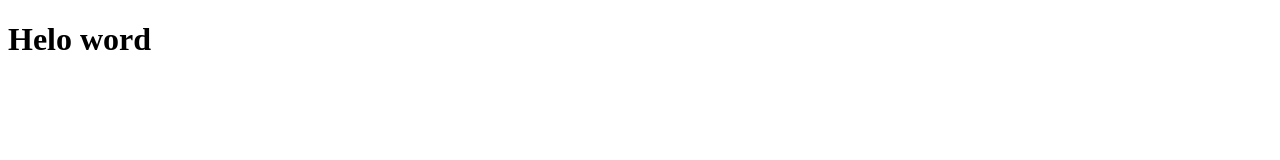
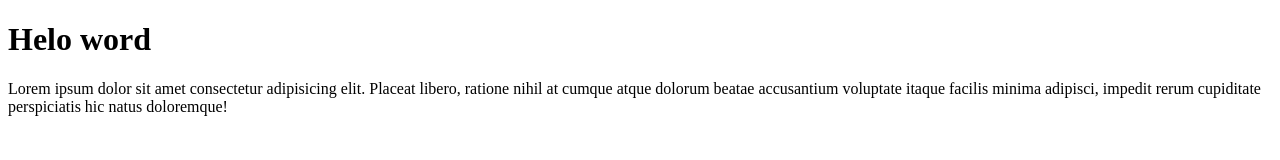
Before and after one commit to pasib0215/lat-git-remote, a plain HTML site: page index.html in a window 1280 px wide. Drawn offline with Linux system fonts and the light colour scheme.

Commit message:
menambahkan paragraf

```diff
--- a/index.html
+++ b/index.html
@@ -10,6 +10,9 @@
 <body>
 
     <h1>Helo word</h1>
+    <p>Lorem ipsum dolor sit amet consectetur adipisicing elit. Placeat libero, ratione nihil at cumque atque dolorum
+        beatae accusantium voluptate itaque facilis minima adipisci, impedit rerum cupiditate perspiciatis hic natus
+        doloremque!</p>
 </body>
 
 </html>
```
